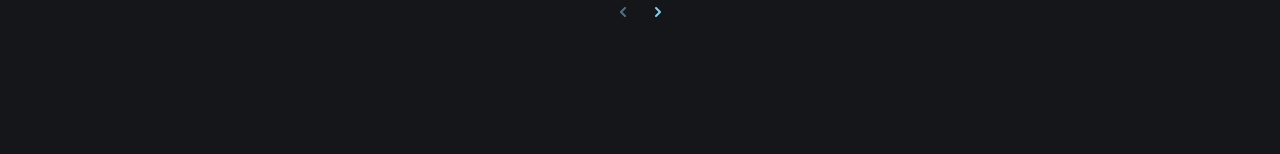
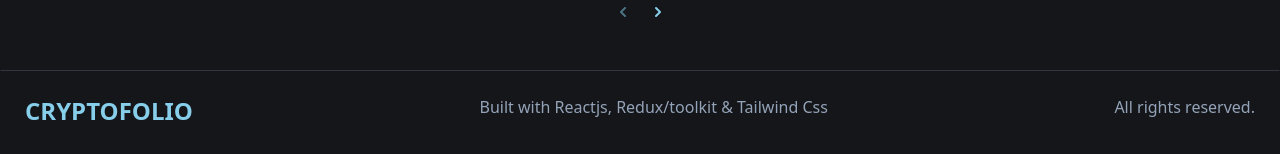
Before and after one commit to 12Husanjon21/cryptocurrence, a React (Vite) app: page / in a window 1280 px wide. Shown: the part 690-844 px from the top of the page. Before the commit the page ends 800 px from the top, so only its background shows below. Built offline with nearby package versions, Linux system fonts and the light colour scheme; no server answers.

Commit message:
Added Footer

```diff
--- a/src/App.jsx
+++ b/src/App.jsx
@@ -3,6 +3,7 @@ import { BrowserRouter as Router, Route, Routes } from "react-router-dom";
 import HomePage from "./pages/HomePage";
 import SingleCryptoPage from "./pages/SingleCryptoPage";
 import Header from "./components/Header";
+import Footer from "./components/Footer";
 
 function App() {
   const [currency, setCurrency] = useState("USD");
@@ -26,6 +27,7 @@ function App() {
           element={<SingleCryptoPage currency={currency} />}
         />
       </Routes>
+      <Footer />
     </Router>
   );
 }
--- a/src/components/CarouselComponent.jsx
+++ b/src/components/CarouselComponent.jsx
@@ -1,16 +1,7 @@
 import React from "react";
 import { Carousel } from "flowbite-react";
 
-const CarouselComponent = ({ selectedCryptos, currency }) => {
-  const currencySymbols = {
-    USD: "$",
-    AED: "د.إ",
-    RUB: "₽",
-    EUR: "€",
-  };
-
-  const currencySymbol = currencySymbols[currency] || "$";
-
+const CarouselComponent = ({ selectedCryptos }) => {
   // Duplikatlarni olib tashlash
   const uniqueCryptos = Array.from(
     new Set(selectedCryptos.map((c) => c.id))
@@ -27,7 +18,7 @@ const CarouselComponent = ({ selectedCryptos, currency }) => {
 
   return (
     <div className="h-48 sm:h-64 w-full bg-inherit mb-10">
-      <Carousel slideInterval={3000}>
+      <Carousel slideInterval={4000}>
         {slides.map((slide, index) => (
           <div key={index} className="flex justify-center gap-x-40">
             {slide.map((crypto) => (
@@ -55,8 +46,7 @@ const CarouselComponent = ({ selectedCryptos, currency }) => {
                   </p>
                 </div>
                 <p className="text-white text-[22px] font-medium">
-                  {currencySymbol}
-                  {crypto.current_price}
+                  {crypto.current_price.toLocaleString()}
                 </p>
               </div>
             ))}
--- /dev/null
+++ b/src/components/Footer.jsx
@@ -0,0 +1,21 @@
+import React from "react";
+import { Link } from "react-router-dom";
+
+const Footer = () => {
+  return (
+    <footer className="footer flex justify-center items-center mt-10 bg-inherit border z-10 border-t-[#33353F] border-l-transparent border-r-transparent text-white">
+      <hr className=" h-[1px] slate" />
+      <div className="container p-6 flex justify-between">
+        <Link to="/" className="text-2xl pb-[5px] text-[#87CEEB] font-semibold">
+          CRYPTOFOLIO
+        </Link>
+        <span className="text-slate-400">
+          Built with Reactjs, Redux/toolkit & Tailwind Css
+        </span>
+        <p className="text-slate-400">All rights reserved.</p>
+      </div>
+    </footer>
+  );
+};
+
+export default Footer;
--- a/src/components/Header.jsx
+++ b/src/components/Header.jsx
@@ -83,7 +83,7 @@ const Header = ({ onCurrencyChange }) => {
                     {coin.current_price}
                   </p>
                   <button
-                    className="text-white bg-[#FF0000] px-5 py-1"
+                    className="text-white hover:opacity-55 active:opacity-90 bg-[#FF0000] px-5 py-1"
                     onClick={() => handleRemove(coin.id)}
                   >
                     Remove
--- a/src/pages/SingleCryptoPage.jsx
+++ b/src/pages/SingleCryptoPage.jsx
@@ -77,14 +77,14 @@ function SingleCryptoPage({ currency }) {
           <h2 className="text-[24px] mb-5 font-bold">
             Current Price:{" "}
             <span className="font-normal">
-              {currencySymbol}
+              <span className="ml-2 text-2xl">{currencySymbol}</span>
               {currentPrice?.toLocaleString()}
             </span>
           </h2>
           <h3 className="text-[24px] mb-5 font-bold">
             Market Cap:{" "}
             <span className="font-normal">
-              {currencySymbol}
+              <span className="ml-2 text-2xl">{currencySymbol}</span>
               {marketCap?.toLocaleString()}
             </span>
           </h3>
```
